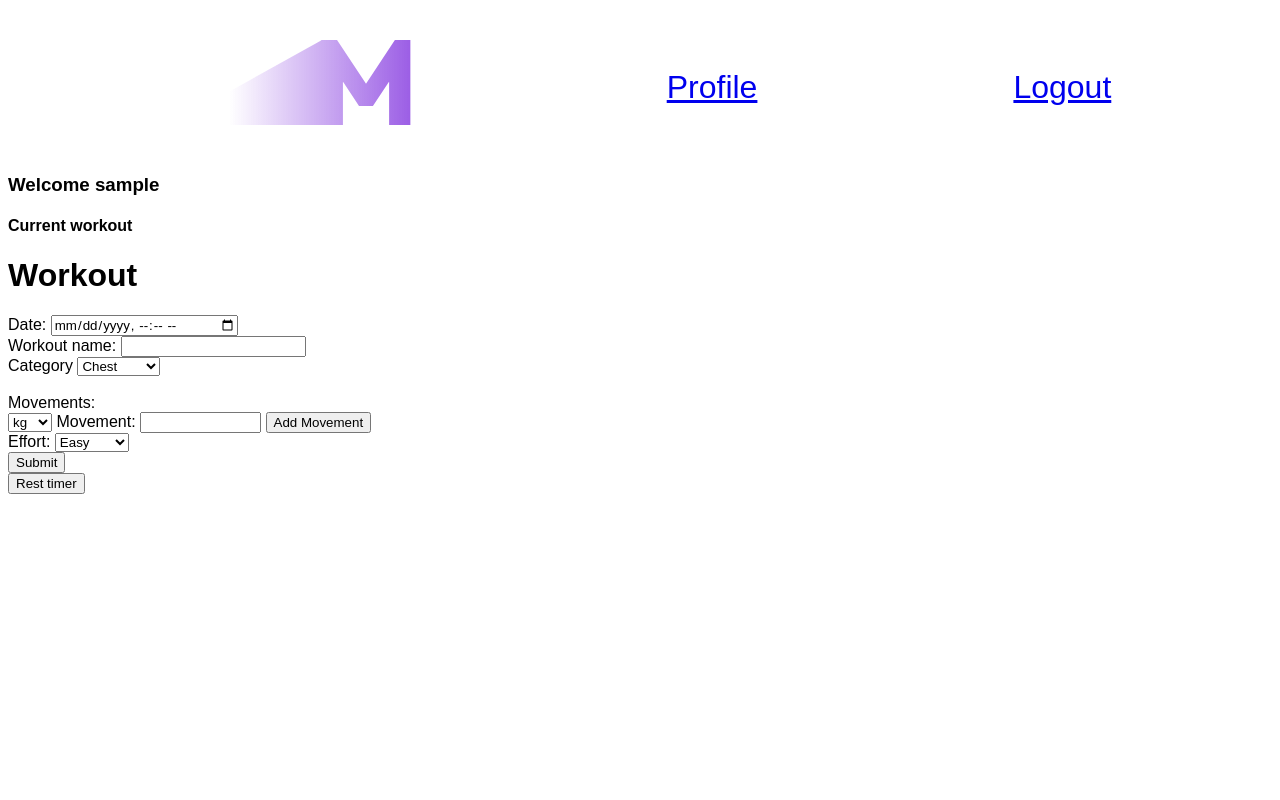
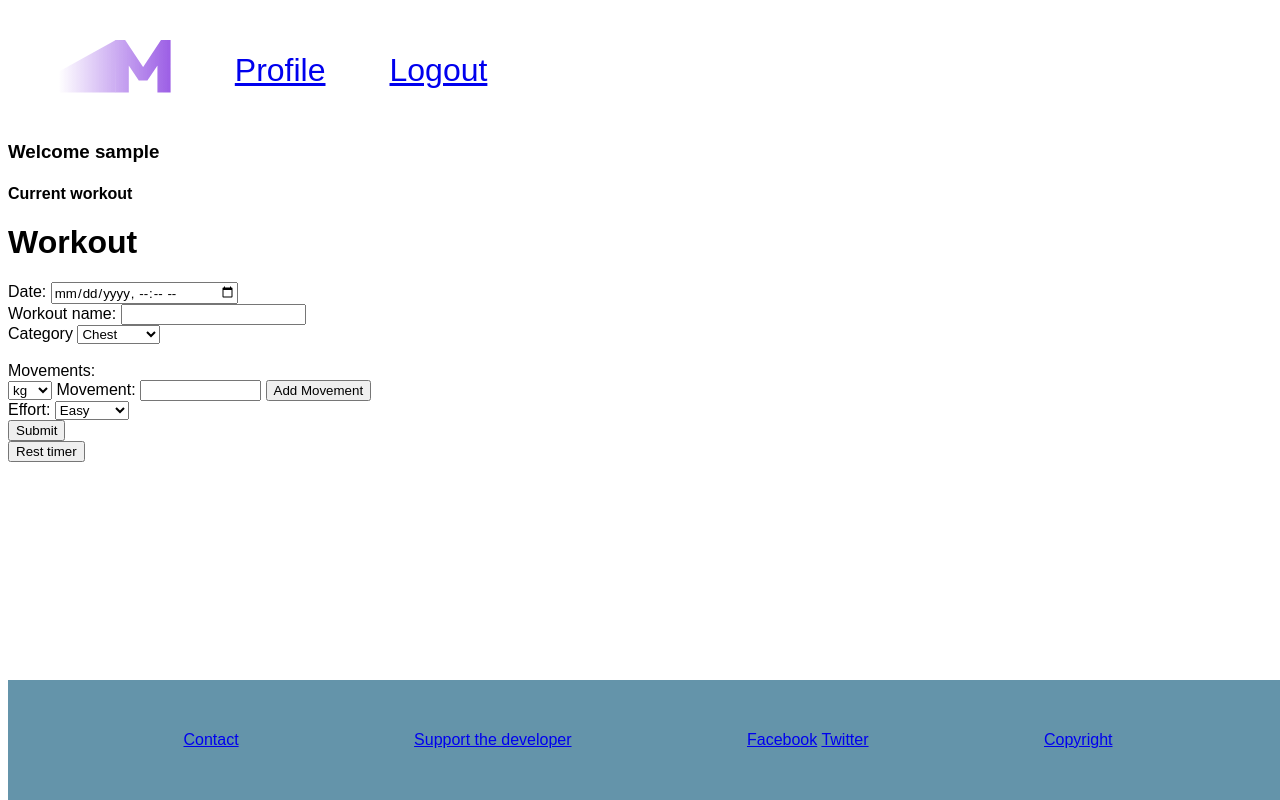
Before and after one commit to Lilley-DL/Momentum, a Flask app: page /add-workout in a window 1280 px wide. Run offline with Flask 3, Linux system fonts and the light colour scheme; the visitor is signed in with stand-in values (Sample User, id 1).

Commit message:
added a footer

```diff
--- a/static/style.css
+++ b/static/style.css
@@ -9,16 +9,36 @@
     margin: 5vh 1vw;
     display: flex;
     flex-direction: row;
-    gap: 20vw;
-    justify-content: center;
+    gap: 5vw;
+    justify-content: flex-start;
     align-items: center;
     font-size: xx-large;
 }
 
+#main-content{
+    min-height: 60vh;
+}
+
+footer{
+    position: absolute;
+    bottom: 0;
+    background-color: #6494AA;
+    max-height: 15vh ;
+    min-height: 15vh;
+    min-width: 100%;
+
+    display: flex;
+    flex-direction: row;
+    /* gap: 3vw; */
+    justify-content: space-evenly;
+    align-items: center;
+}
 
 @media screen and (max-width:500px) {
     #top-nav{
-        display:none;
+        /* display:none; */
+        margin: 2vh 1vw;
+        font-size: larger;
     }
 }
 
--- a/templates/base.html
+++ b/templates/base.html
@@ -12,7 +12,7 @@
 <div id="top-nav">
 
     <!-- <a href="{{url_for('index')}}">Home</a> -->
-    <a href="{{url_for('index')}}"><img src="{{ url_for('static', filename='mmtmlogov1.svg') }}" alt="" srcset=""></a>
+    <a href="{{url_for('index')}}"><img src="{{ url_for('static', filename='mmtmlogov1.svg') }}" alt="" srcset="" width=150></a>
     {% if current_user.is_authenticated %}
         <a href="{{url_for('profile')}}">Profile</a>
         <!-- <a href="{{url_for('createEntry')}}">Create entry</a>         -->
@@ -32,11 +32,18 @@
     </ul>
   {% endif %}
 {% endwith %}
-
-    {% block content %}
-
-    {% endblock content %}
-</body>
+      {% block content %}
+      {% endblock content %}
+    <footer>
+      <a href="#">Contact</a>
+      <a href="#">Support the developer</a>
+      <div id="social">
+        <a href="#">Facebook</a>
+        <a href="#">Twitter</a>
+      </div>
+      <a href="#">Copyright</a>
+    </footer>
+  </body>
 {% block scripts %}
     <!-- add a script that will check for the presence of flashed messages then put a timeout on them -->
 {% endblock scripts %}
```
